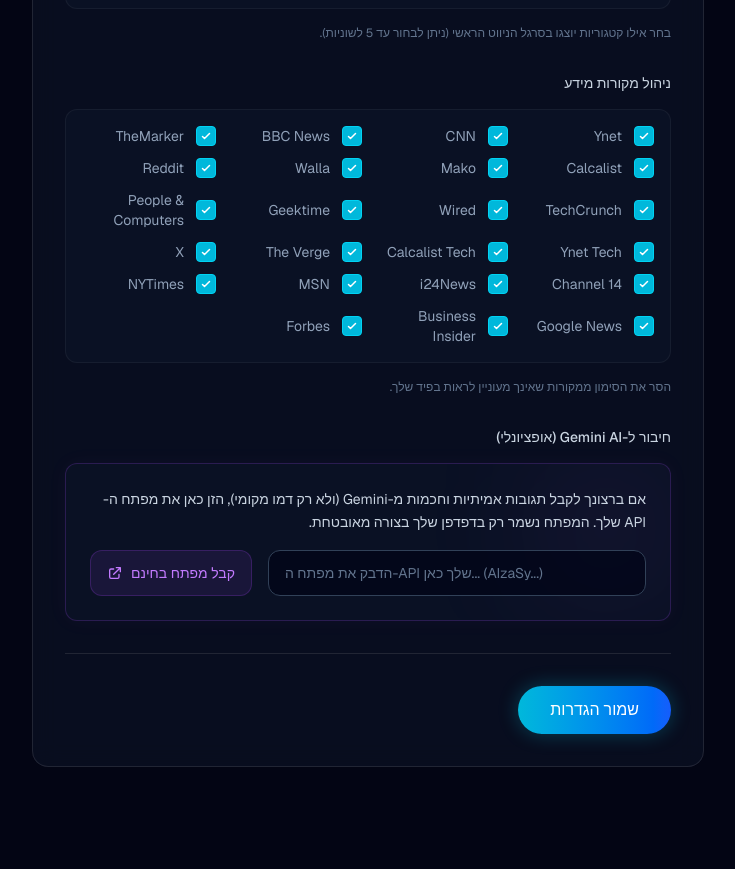
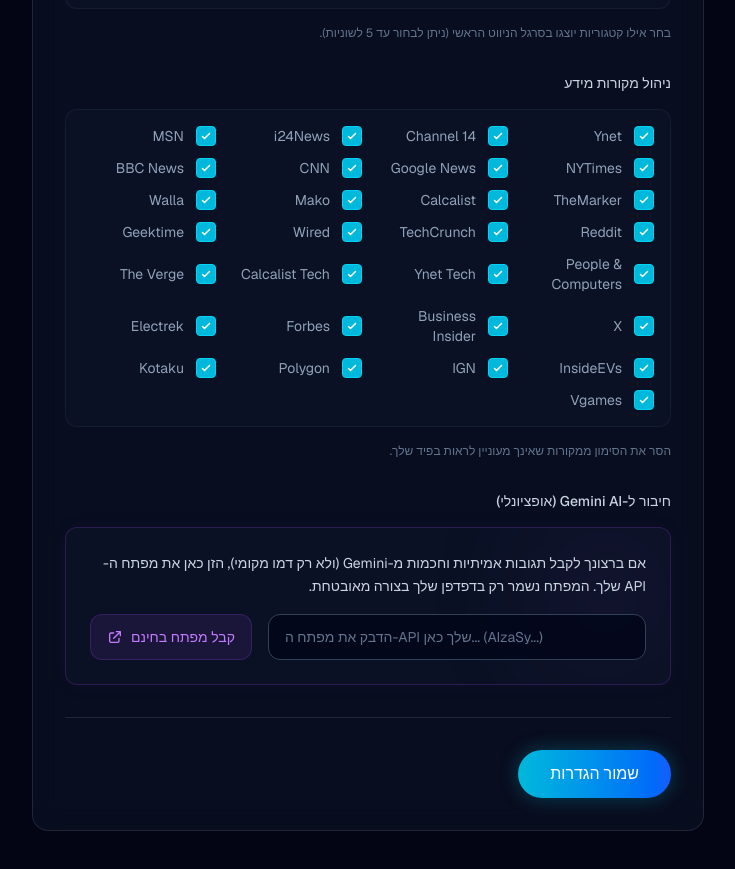
Before and after one commit to NetanelNissim1/news-aggregator, a Next.js app: page /settings in a window 1280 px wide. Shown: the part 940-1809 px from the top of the page, without its empty margins (272-1007 px from the left). Before the commit the page ends 1787 px from the top, so only its background shows below. Built offline with nearby package versions, Linux system fonts and the light colour scheme.

Commit message:
Fix disabled sources filtering in settings and ticker

```diff
--- a/app/page.tsx
+++ b/app/page.tsx
@@ -60,7 +60,8 @@ export default function Home() {
 
   const fetchTickerNews = async () => {
     try {
-      const response = await fetch(`/api/news?category=world`);
+      const disabledQuery = disabledSources.length > 0 ? `&disabled=${disabledSources.join(',')}` : '';
+      const response = await fetch(`/api/news?category=world${disabledQuery}`);
       if (response.ok) {
         const data = await response.json();
         const NEWS_SITES = ['Ynet', 'Channel 14', 'i24News', 'CNN', 'BBC News', 'TheMarker', 'Calcalist', 'Mako', 'Walla', 'Ynet Tech', 'NYTimes'];
--- a/app/settings/page.tsx
+++ b/app/settings/page.tsx
@@ -5,10 +5,11 @@ import { useState, useEffect } from "react";
 import { useSettings } from "../../components/SettingsProvider";
 
 const ALL_SOURCES = [
-  'Ynet', 'CNN', 'BBC News', 'TheMarker', 'Calcalist', 'Mako', 'Walla',
-  'Reddit', 'TechCrunch', 'Wired', 'Geektime', 'People & Computers',
-  'Ynet Tech', 'Calcalist Tech', 'The Verge', 'X',
-  'Channel 14', 'i24News', 'MSN', 'NYTimes', 'Google News', 'Business Insider', 'Forbes'
+  'Ynet', 'Channel 14', 'i24News', 'MSN', 'NYTimes', 'Google News', 'CNN',
+  'BBC News', 'TheMarker', 'Calcalist', 'Mako', 'Walla', 'Reddit',
+  'TechCrunch', 'Wired', 'Geektime', 'People & Computers', 'Ynet Tech',
+  'Calcalist Tech', 'The Verge', 'X', 'Business Insider', 'Forbes',
+  'Electrek', 'InsideEVs', 'IGN', 'Polygon', 'Kotaku', 'Vgames'
 ];
 
 const ALL_TABS = [
```
Also changed, not shown: 1 other file (tests, documents, lock files or other folders).
